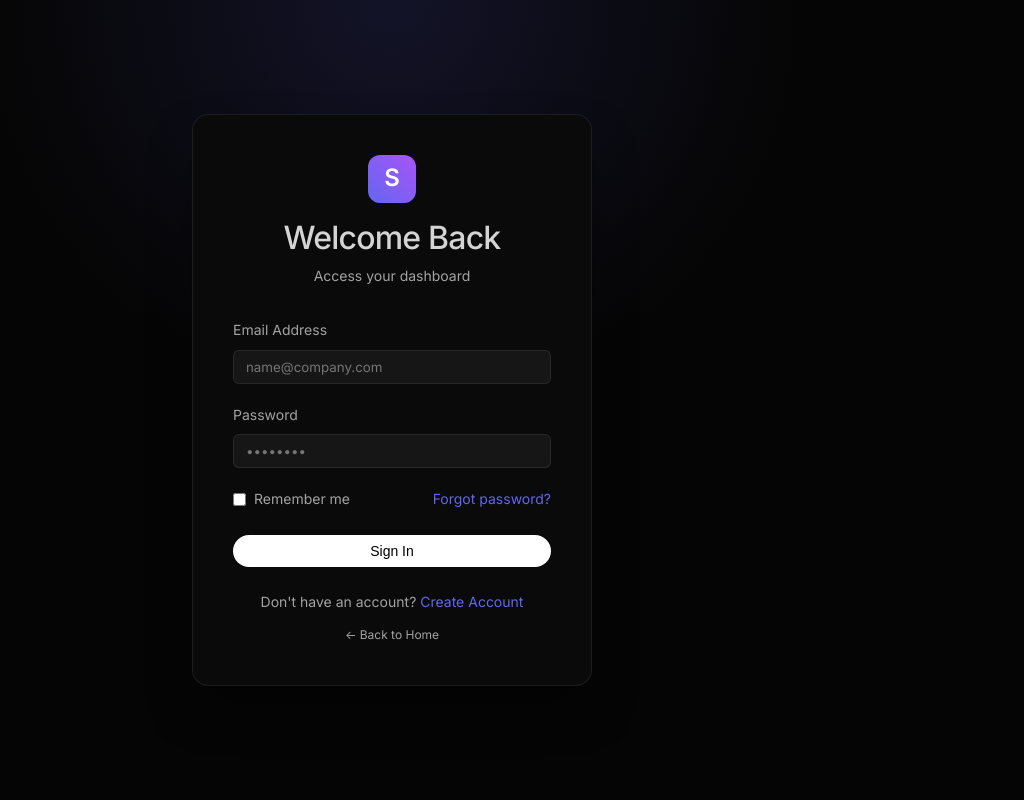
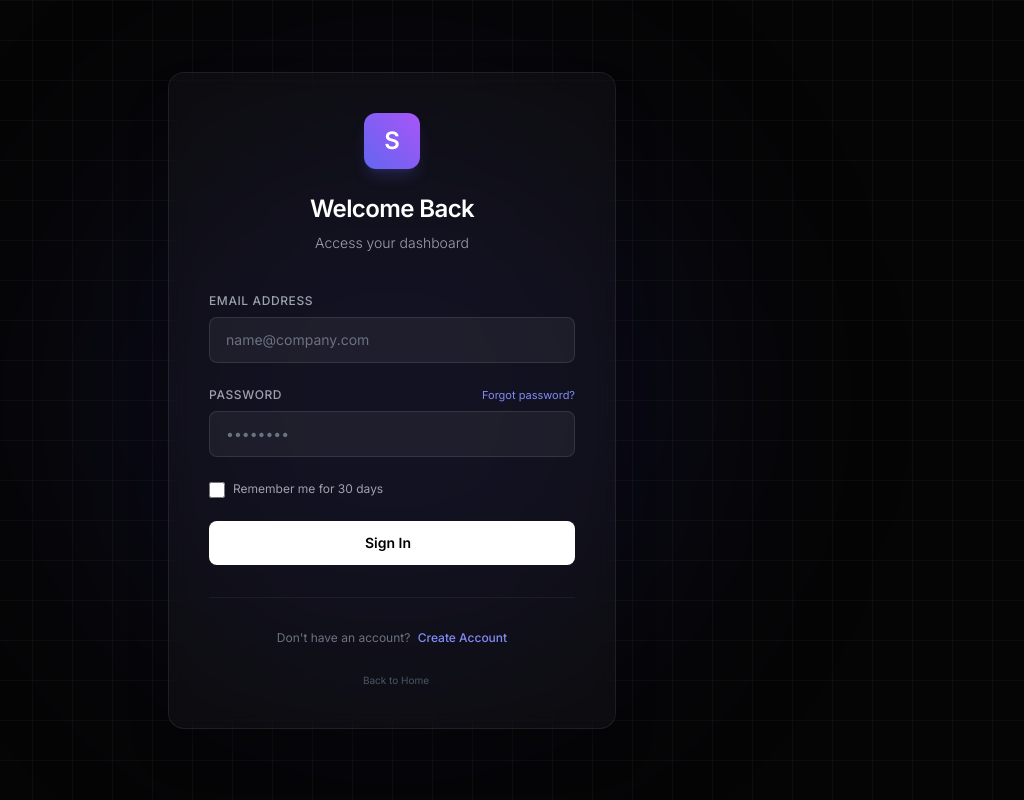
Before and after one commit to shagorrobidas/smart-e-commerce-seller---profit-sharing-management-system, a Django app: page /login/ in a window 1280 px wide. Shown: the whole page, without its empty margins (248-1272 px from the left). Run offline with Django 5.2, Linux system fonts and the light colour scheme; some libraries are stand-ins or nearby versions.

Commit message:
ui(auth): redesign login page with premium glassmorphism

```diff
--- a/templates/login.html
+++ b/templates/login.html
@@ -6,46 +6,99 @@
     <meta charset="UTF-8">
     <meta name="viewport" content="width=device-width, initial-scale=1.0">
     <title>Login - Smart Seller System</title>
-    <link rel="stylesheet" href="{% static 'css/style.css' %}">
-    <link rel="stylesheet" href="{% static 'css/auth.css' %}">
+    <script src="https://cdn.tailwindcss.com"></script>
+    <script src="https://code.iconify.design/iconify-icon/1.0.7/iconify-icon.min.js"></script>
     <link href="https://fonts.googleapis.com/css2?family=Inter:wght@300;400;500;600&display=swap" rel="stylesheet">
+    <style>
+        body {
+            font-family: 'Inter', sans-serif;
+            background-color: #050505;
+            color: #d4d4d4;
+        }
+
+        .bg-grid {
+            background-size: 40px 40px;
+            background-image: linear-gradient(to right, rgba(255, 255, 255, 0.03) 1px, transparent 1px),
+                linear-gradient(to bottom, rgba(255, 255, 255, 0.03) 1px, transparent 1px);
+        }
+
+        .glass-card {
+            background: rgba(255, 255, 255, 0.03);
+            border: 1px solid rgba(255, 255, 255, 0.08);
+            backdrop-filter: blur(12px);
+        }
+
+        .input-glass {
+            background: rgba(255, 255, 255, 0.05);
+            border: 1px solid rgba(255, 255, 255, 0.1);
+            transition: all 0.2s;
+        }
+
+        .input-glass:focus {
+            border-color: #6366f1;
+            background: rgba(255, 255, 255, 0.08);
+            box-shadow: 0 0 0 2px rgba(99, 102, 241, 0.2);
+        }
+    </style>
 </head>
 
-<body class="auth-body">
+<body class="bg-grid min-h-screen flex items-center justify-center p-6 antialiased">
+    <!-- Glow Effect -->
+    <div class="absolute top-1/2 left-1/2 -translate-x-1/2 -translate-y-1/2 w-[600px] h-[600px] bg-indigo-600/10 rounded-full blur-[120px] pointer-events-none"></div>
 
-    <div class="auth-card">
-        <div class="auth-header">
-            <div class="auth-logo">S</div>
-            <h2>Welcome Back</h2>
-            <p style="color: var(--text-muted); font-size: 0.875rem; margin-top: 0.5rem;">Access your dashboard</p>
-        </div>
-
-        <form id="loginForm">
-            <div class="form-group">
-                <label for="email">Email Address</label>
-                <input type="email" id="email" placeholder="name@company.com" required>
-            </div>
-            <div class="form-group">
-                <label for="password">Password</label>
-                <input type="password" id="password" placeholder="••••••••" required>
+    <div class="w-full max-w-md relative z-10">
+        <div class="glass-card rounded-2xl p-8 md:p-10 shadow-2xl">
+            <div class="text-center mb-10">
+                <div class="inline-flex items-center justify-center w-14 h-14 bg-gradient-to-tr from-indigo-500 to-purple-500 rounded-xl text-white text-2xl font-bold mb-6 shadow-lg shadow-indigo-500/20">
+                    S
+                </div>
+                <h1 class="text-2xl font-semibold text-white tracking-tight">Welcome Back</h1>
+                <p class="text-sm text-gray-400 mt-2 font-light">Access your dashboard</p>
             </div>
 
-            <div class="flex justify-between items-center" style="margin-bottom: 1.5rem; font-size: 0.875rem;">
-                <label class="flex items-center gap-2" style="margin:0; cursor: pointer;">
-                    <input type="checkbox" style="width: auto;"> Remember me
-                </label>
-                <a href="{% url 'forgot-password' %}" style="color: var(--primary); text-decoration: none;">Forgot
-                    password?</a>
+            <form id="loginForm" class="space-y-6">
+                <div>
+                    <label for="email" class="block text-xs font-medium text-gray-400 uppercase tracking-wider mb-2">Email Address</label>
+                    <input type="email" id="email"
+                        class="input-glass w-full px-4 py-3 rounded-lg text-sm text-white placeholder-gray-500 outline-none"
+                        placeholder="name@company.com" required>
+                </div>
+
+                <div>
+                    <div class="flex justify-between items-center mb-2">
+                        <label for="password" class="block text-xs font-medium text-gray-400 uppercase tracking-wider">Password</label>
+                        <a href="{% url 'forgot-password' %}" class="text-[11px] text-indigo-400 hover:text-indigo-300 transition-colors">Forgot password?</a>
+                    </div>
+                    <input type="password" id="password"
+                        class="input-glass w-full px-4 py-3 rounded-lg text-sm text-white placeholder-gray-500 outline-none"
+                        placeholder="••••••••" required>
+                </div>
+
+                <div class="flex items-center">
+                    <input type="checkbox" id="remember" class="w-4 h-4 rounded border-white/10 bg-white/5 text-indigo-600 focus:ring-indigo-500 focus:ring-offset-black">
+                    <label for="remember" class="ml-2 text-xs text-gray-400 cursor-pointer">Remember me for 30 days</label>
+                </div>
+
+                <button type="submit"
+                    class="w-full py-3 px-4 rounded-lg bg-white text-black text-sm font-semibold hover:bg-gray-200 active:scale-[0.98] transition-all flex items-center justify-center gap-2">
+                    Sign In
+                    <iconify-icon icon="solar:login-2-linear" width="18"></iconify-icon>
+                </button>
+            </form>
+
+            <div class="mt-8 pt-8 border-t border-white/5 text-center">
+                <p class="text-xs text-gray-500">
+                    Don't have an account?
+                    <a href="{% url 'register' %}" class="text-indigo-400 hover:text-indigo-300 font-medium transition-colors ml-1">Create Account</a>
+                </p>
             </div>
 
-            <button type="submit" class="btn btn-primary" style="width: 100%;">Sign In</button>
-        </form>
-
-        <div class="auth-footer">
-            Don't have an account? <a href="{% url 'register' %}">Create Account</a>
-        </div>
-        <div class="auth-footer" style="margin-top: 10px;">
-            <a href="{% url 'index' %}" style="font-size: 0.75rem; color: var(--text-muted);">← Back to Home</a>
+            <div class="mt-4 text-center">
+                <a href="{% url 'index' %}" class="inline-flex items-center gap-2 text-[10px] text-gray-600 hover:text-gray-400 transition-colors">
+                    <iconify-icon icon="solar:arrow-left-linear"></iconify-icon>
+                    Back to Home
+                </a>
+            </div>
         </div>
     </div>
 
```
